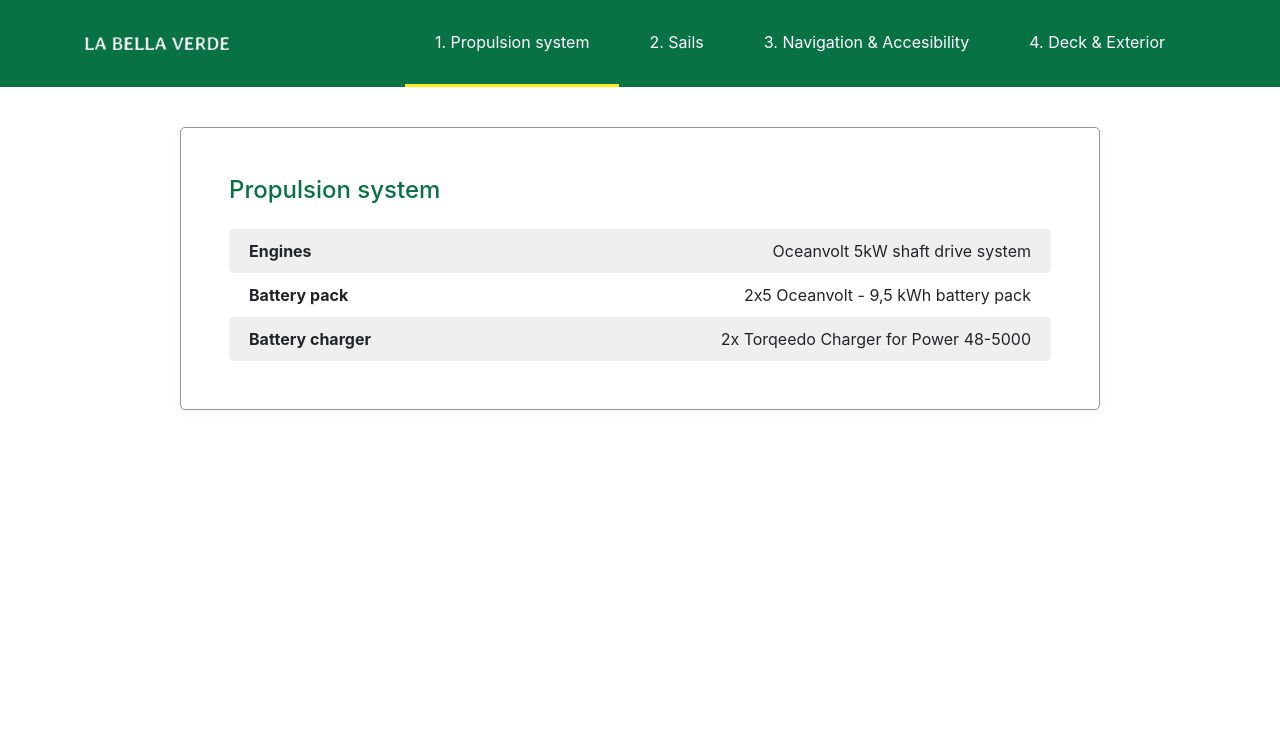
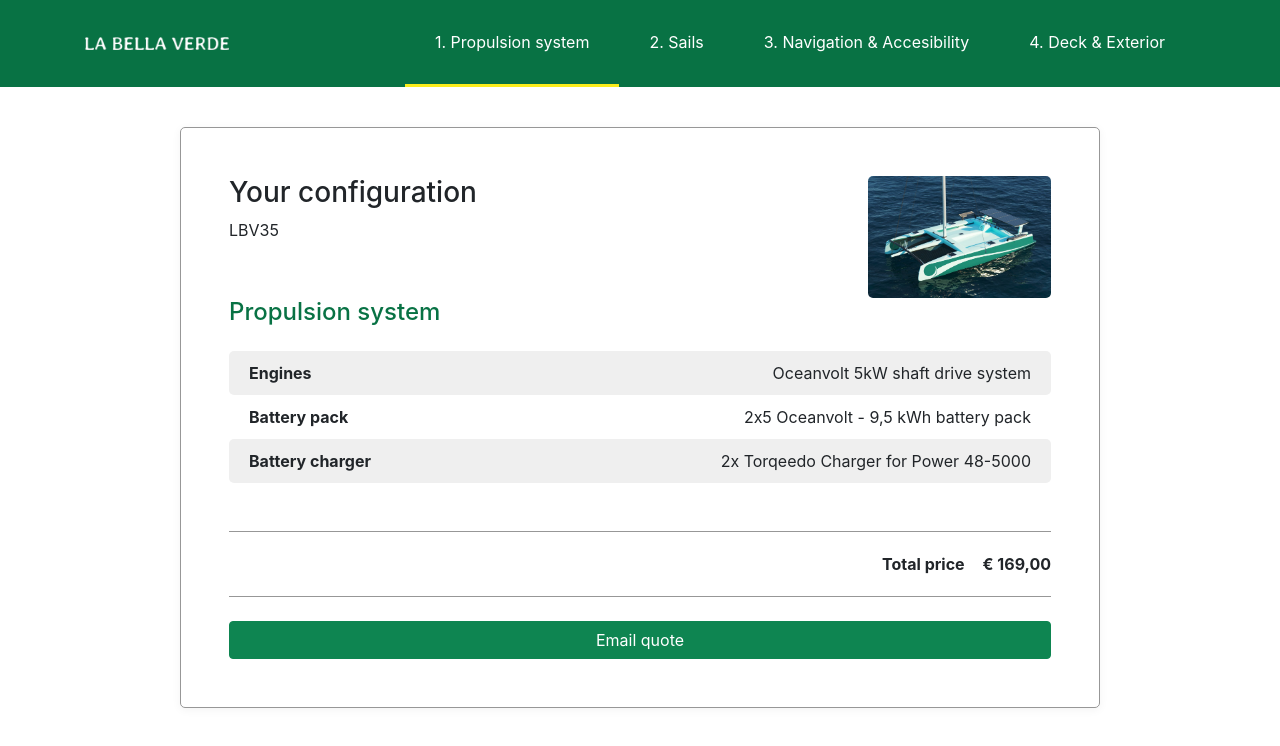
Before and after one commit to Robbertvermeulen/lbv-configurator, a React (Create React App) app: page /overview in a window 1280 px wide. Shown: the top 746 px of the page. Built offline with nearby package versions, Linux system fonts and the light colour scheme.

Commit message:
Update overview page

```diff
--- a/src/index.css
+++ b/src/index.css
@@ -70,3 +70,21 @@
 .c-table__col--head {
   text-align: left;
 }
+
+.cart-subtotal {
+  padding: 1.25em 0;
+  display: flex;
+  justify-content: flex-end;
+  border: 1px solid #979797;
+  border-right: 0;
+  border-left: 0;
+}
+
+.cart-subtotal__label,
+.cart-subtotal__price {
+  font-weight: bold;
+}
+
+.cart-subtotal__price {
+  margin-left: 1.125em;
+}
--- a/src/pages/OverviewPage/index.js
+++ b/src/pages/OverviewPage/index.js
@@ -2,7 +2,9 @@
 import Container from "react-bootstrap/Container";
 import Row from "react-bootstrap/Row";
 import Col from "react-bootstrap/Col";
-import Layout from "../../components/Layout";
+import PrimaryButton from "../../components/PrimaryButton";
+
+import productImage from "../../images/demo/lbv-boat.jpg";
 
 const OverviewPage = () => {
   return (
@@ -10,8 +12,23 @@
       <Row>
         <Col lg={{ span: 10, offset: 1 }}>
           <div className="p-5 round-borders bordered drop-shadow">
+            <header>
+              <Row>
+                <Col md="9">
+                  <h1 className="h3">Your configuration</h1>
+                  <span>LBV35</span>
+                </Col>
+                <Col md="3">
+                  <img
+                    src={productImage}
+                    className="round-borders"
+                    width="100%"
+                  />
+                </Col>
+              </Row>
+            </header>
             <h3 className="h4 mb-4 text-green">Propulsion system</h3>
-            <table width="100%" className="c-table">
+            <table width="100%" className="c-table mb-5">
               <tr className="c-table__row">
                 <th className="c-table__col c-table__col--head">Engines</th>
                 <td className="c-table__col">
@@ -35,6 +52,11 @@
                 </td>
               </tr>
             </table>
+            <div className="cart-subtotal mb-4">
+              <div className="cart-subtotal__label">Total price</div>
+              <div className="cart-subtotal__price">&euro; 169,00</div>
+            </div>
+            <PrimaryButton block>Email quote</PrimaryButton>
           </div>
         </Col>
       </Row>
```
Also changed, not shown: 1 other file (tests, documents, lock files or other folders).
